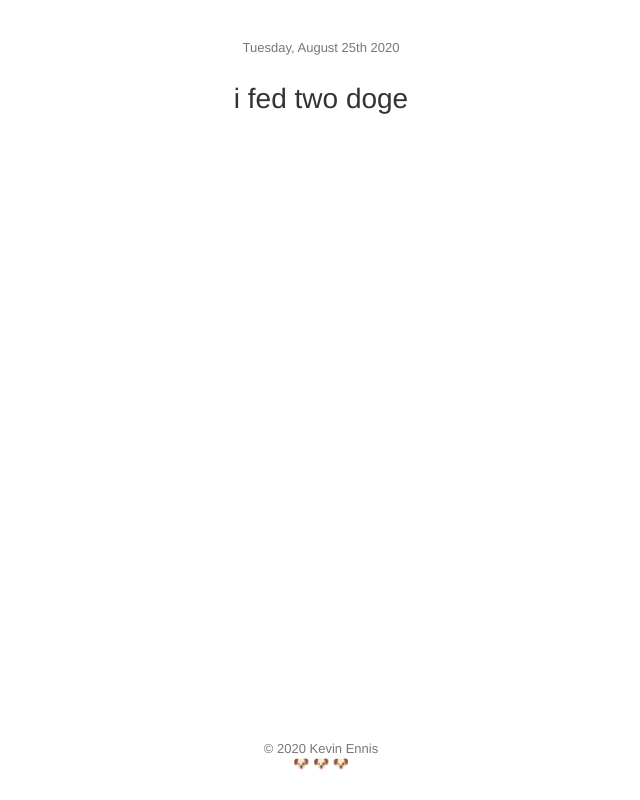
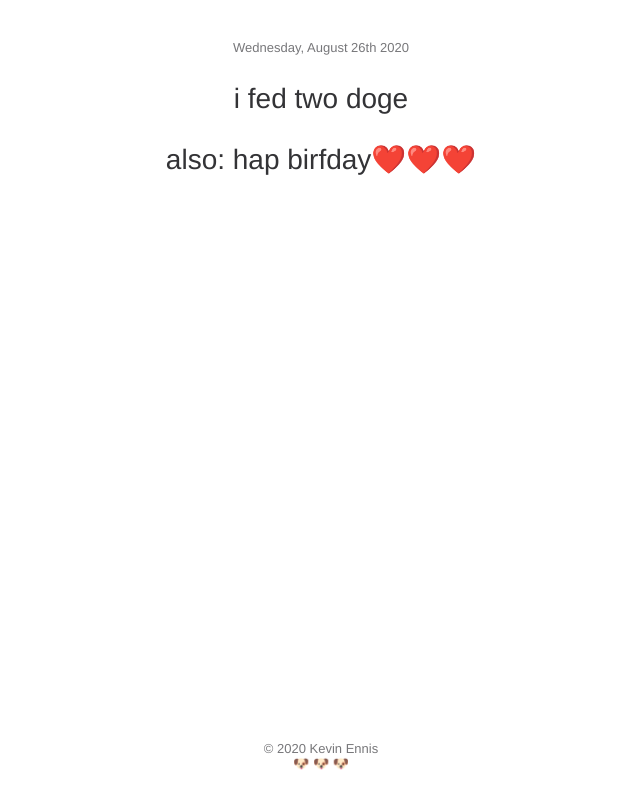
Before and after one commit to kevincennis/howmanydoge, a plain HTML site: page index.html in a window 1280 px wide. Shown: the whole page, without its empty margins (319-959 px from the left). Drawn offline with Linux system fonts and the light colour scheme.

Commit message:
Update index.html

```diff
--- a/index.html
+++ b/index.html
@@ -43,8 +43,9 @@
 </head
 
 <body>
-  <time>Tuesday, August 25th 2020</time>
+  <time>Wednesday, August 26th 2020</time>
   <p>i fed two doge</p>
+  <p>also: hap birfday❤️❤️❤️</p>
   <p class="copyright">
     © 2020 Kevin Ennis<br>
     🐶 🐶 🐶
```
